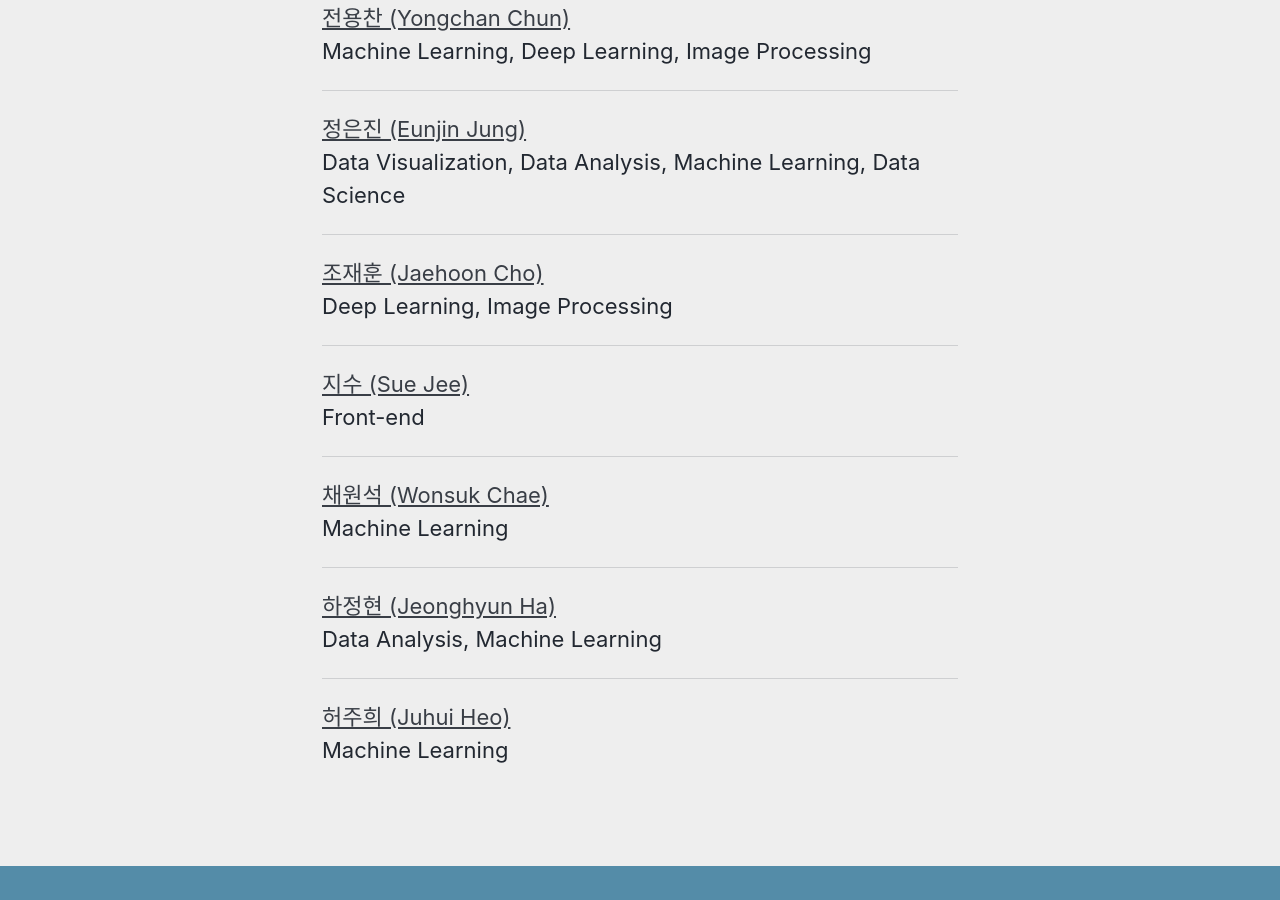
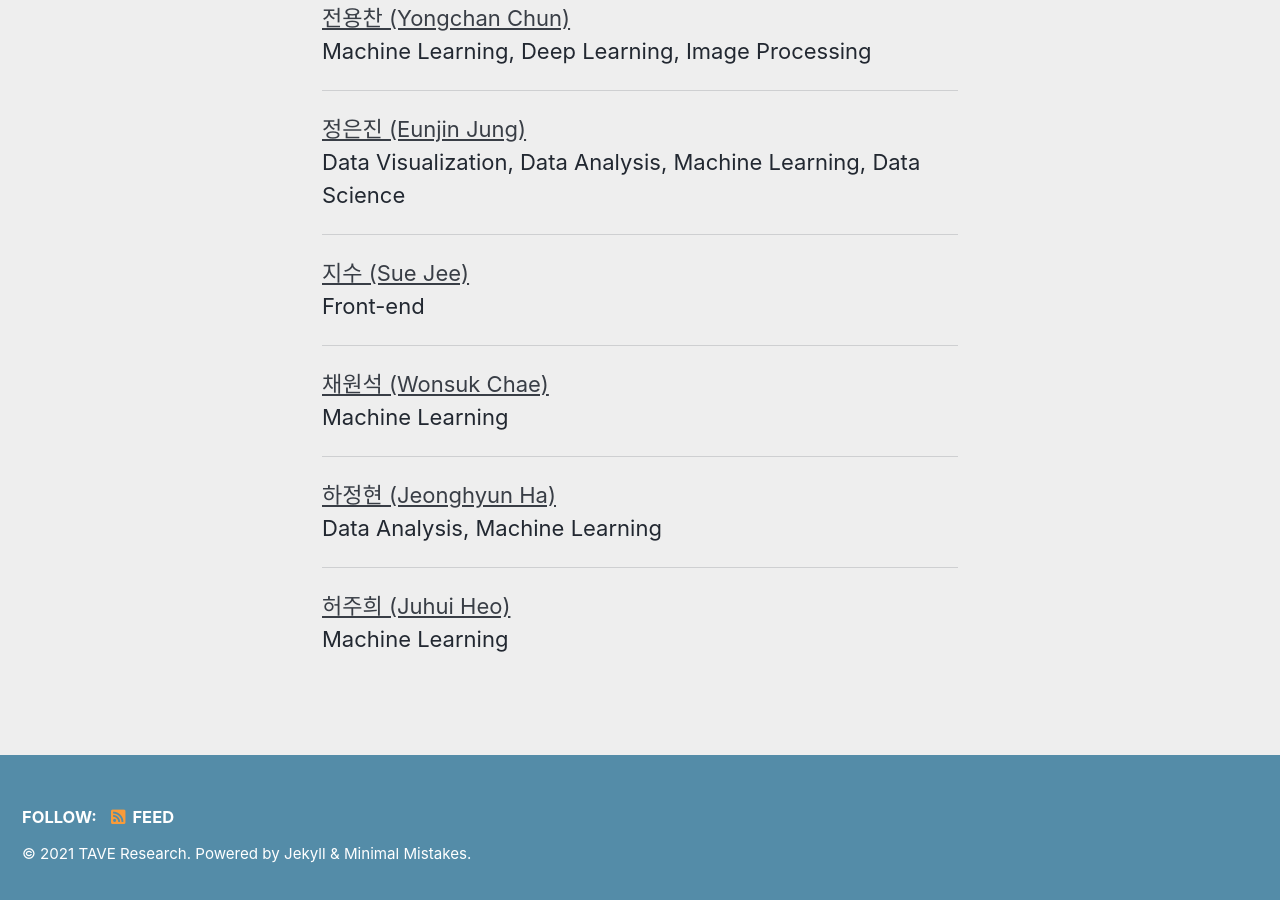
Before and after one commit to TAVEResearch/TAVEResearch.github.io, a Jekyll site: the page built from people.md, in a window 1280 px wide and 900 px high, scrolled down 2270 px. Built offline with Jekyll 4.4.1, drawn with Linux system fonts in a browser that asks for light colours; cached includes are drawn as plain includes.

Commit message:
Update _config.yml

```diff
--- a/_config.yml
+++ b/_config.yml
@@ -334,9 +334,6 @@ People:
   - name: 정은진 (Eunjin Jung)
     interests: "Data Visualization, Data Analysis, Machine Learning, Data Science"
     gitblog: "https://github.com/jayjinnie"
-  - name: 조재훈 (Jaehoon Cho)
-    interests: "Deep Learning, Image Processing"
-    gitblog: "https://github.com/jaycho0309"
   - name: 지수 (Sue Jee)
     interests: "Front-end"
     gitblog: "https://github.com/gee0728"
```
